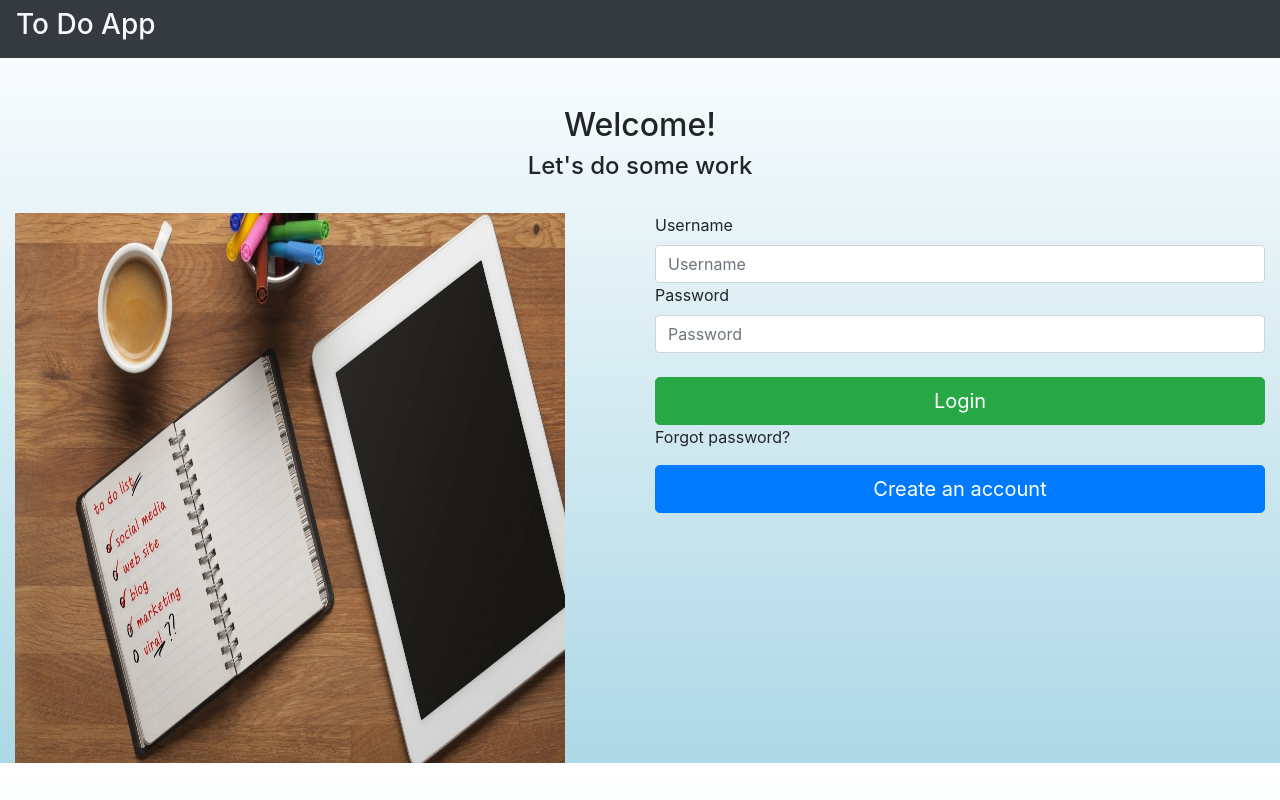
After one commit to liniaugustine/djangowork, a Django app: page / in a window 1280 px wide. The commit adds this page. Run offline with Django 3.2, Linux system fonts and the light colour scheme.

Commit message:
added todo list

```diff
--- a/firstapp/templates/facebookpg.html
+++ b/firstapp/templates/facebookpg.html
@@ -81,7 +81,9 @@
     <button type="submit" class="btn btn-info bg-success" style="margin-left: 20px">Create an account</button><br><br>
     <p style="margin-left: 20px">By clicking Create an account, you agree to our Terms and confirm that you have read our data policy, including our cookie
         use policy.You may receive SMS message notifications from Facebook and can opt out at any time.
-    </p><br><br>
+    </p>
+    <input type="radio" style="margin-left: 20px">I agree
+    <br><br>
 </div>
     </div>
     <!--footer-->
--- a/firstproject/urls.py
+++ b/firstproject/urls.py
@@ -19,5 +19,5 @@ from django.urls import path,include
 urlpatterns = [
     path('admin/', admin.site.urls),
     path('firstapp/',include('firstapp.urls')),
-    path('register/', include('register.urls'))
+    path('', include('register.urls'))
     ]
--- /dev/null
+++ b/register/static/css/todo.css
@@ -0,0 +1,3 @@
+#createacc{
+  background-image: (skyblue, white);
+    }
--- /dev/null
+++ b/register/templates/logintodo.html
@@ -0,0 +1,56 @@
+{% load static %}
+<!DOCTYPE html>
+<html lang="en">
+<head>
+    <meta charset="UTF-8">
+    <meta name="viewport" content="width=device-width, initial-scale=1.0">
+    <meta http-equiv="X-UA-Compatible" content="ie=edge">
+    <title>Login</title>
+</head>
+<link rel="stylesheet" href="https://cdn.jsdelivr.net/npm/bootstrap@4.6.0/dist/css/bootstrap.min.css" integrity="sha384-B0vP5xmATw1+K9KRQjQERJvTumQW0nPEzvF6L/Z6nronJ3oUOFUFpCjEUQouq2+l" crossorigin="anonymous">
+<style>
+    body{
+        background-image:  linear-gradient(white, lightblue);
+    }
+    #welcome{
+text-align: center;
+    }
+</style>
+<body>
+
+        <nav class="navbar bg-dark">
+            <ul class="navbar-nav">
+              <li class="nav-item">
+                <h3 class="text-light">To Do App</h3>
+              </li>
+            </ul>
+          </nav><br><br>
+
+    <div class="container-fluid" id="welcome">
+        <h2>Welcome!</h2>
+        <h4>Let's do some work</h4><br>
+    </div>
+    <div class="container-fluid">
+        <div class="row">
+            <div class="col-lg-6 col-xl-6 col-md-12">
+            <img src="{% static 'images/todo.jpg' %}" width="550px" height="550px"><br></div>
+            <div class="col-lg-6 col-xl-6 col-md-12">
+        <form>
+        <div class="form-group">
+<label for="uname">Username</label>
+<input type="text" class="form-control" id="uname" placeholder="Username" width="100%" required>
+<label for="pwd">Password</label>
+<input type="text" class="form-control" id="pwd" placeholder="Password" width="100%" required><br>
+
+<button type="submit" class="btn btn-lg btn-success btn-block">
+        <a style="color: white; text-decoration: none;" href="hometodo">
+        Login</a></button>
+    Forgot password?
+</div>
+        </form>
+        <a style="overflow: hidden; text-decoration: none;" href="craccount"><button type="submit" class="btn btn-block btn-primary btn-lg">Create an account</button></a>
+    </div>
+      </div>
+    </div>
+</body>
+</html>
--- a/register/urls.py
+++ b/register/urls.py
@@ -3,5 +3,8 @@ from django.urls import path
 from . import views
 
 urlpatterns = [
-   path('reg', views.reg)
-    ]
+   path('reg', views.reg),
+   path('', views.logintodo, name='logintodo'),
+   path('hometodo', views.hometodo, name='hometodo'),
+   path('craccount', views.craccount, name='craccount')
+   ]
--- a/register/views.py
+++ b/register/views.py
@@ -4,3 +4,9 @@ from django.http import HttpResponse
 # Create your views here.
 def reg(req):
  return HttpResponse('Welcome To My Page')
+def logintodo(request):
+ return render(request,'logintodo.html')
+def hometodo(request):
+ return render(request,'hometodo.html')
+def craccount(request):
+ return render(request,'craccount.html')
```
Also changed, not shown: register/templates/craccount.html (added, +51 -0 lines), register/templates/hometodo.html (added, +45 -0 lines), register/static/images/todo.jpg (added).
